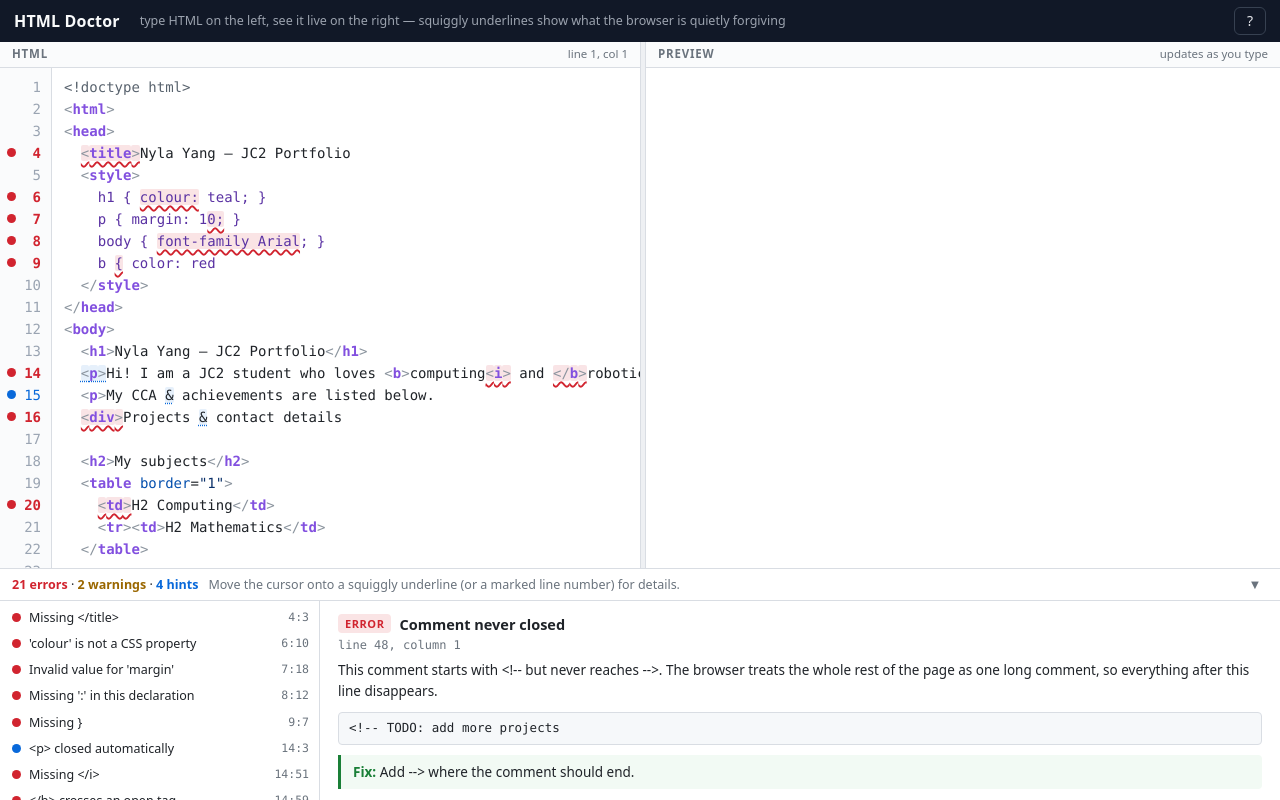
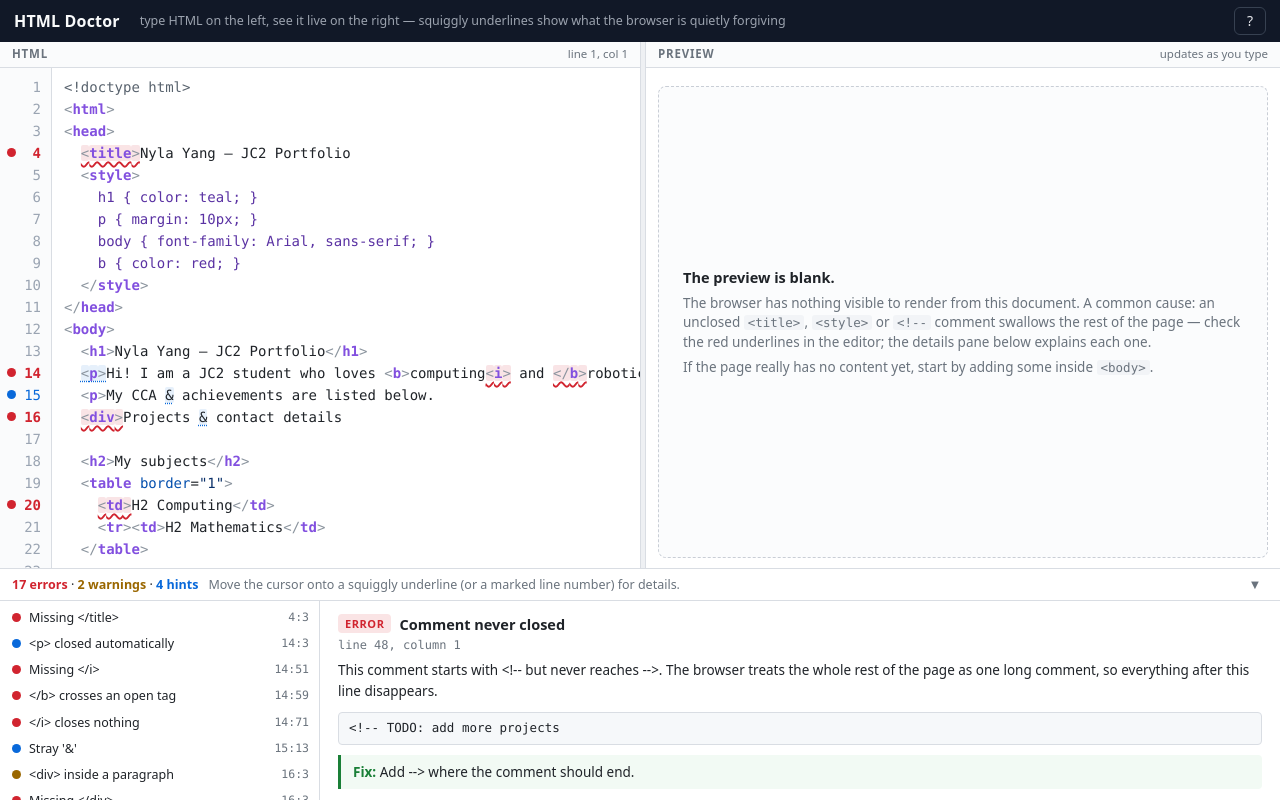
Before and after one commit to nyjc-computing/html-doctor, a plain HTML site: page index.html in a window 1280 px wide. Drawn offline with Linux system fonts and the light colour scheme.

Commit message:
HTML-only linting for now; placeholder explains a blank preview

```diff
--- a/index.html
+++ b/index.html
@@ -41,8 +41,15 @@ main{flex:1;display:flex;min-height:0;min-width:0}
 #split{flex:0 0 6px;cursor:col-resize;background:var(--bg);
   border-left:1px solid var(--line);border-right:1px solid var(--line)}
 #split:hover,#split.drag{background:#b9c6d4}
-#preview-pane{flex:1;min-width:240px;display:flex;flex-direction:column;background:var(--panel)}
+#preview-pane{flex:1;min-width:240px;display:flex;flex-direction:column;background:var(--panel);position:relative}
 #pv{flex:1;width:100%;border:0;background:#fff;min-height:0}
+#pv-empty{position:absolute;left:12px;right:12px;top:44px;bottom:10px;overflow:auto;
+  background:#fbfcfd;border:1px dashed #c9ced6;border-radius:8px;
+  display:flex;flex-direction:column;justify-content:center;gap:6px;
+  padding:14px 24px;color:var(--dim);font-size:13.5px}
+#pv-empty b{color:var(--ink);font-size:14.5px}
+#pv-empty code{font:12.5px var(--mono);background:#f2f4f7;border-radius:3px;padding:0 4px}
+#pv-empty[hidden]{display:none}
 .pane-head .note.stale{color:var(--warn);font-weight:600;animation:pulse 1.1s ease-in-out infinite}
 @keyframes pulse{0%,100%{opacity:1}50%{opacity:.4}}
 
@@ -166,6 +173,13 @@ dialog#help th{background:#f2f4f7}
   <section id="preview-pane">
     <div class="pane-head">Preview <span class="note" id="pv-note">updates as you type</span></div>
     <iframe id="pv" sandbox="allow-scripts allow-forms allow-popups allow-modals" title="HTML preview"></iframe>
+    <div id="pv-empty" hidden>
+      <b>The preview is blank.</b>
+      <span>The browser has nothing visible to render from this document. A common cause: an unclosed
+      <code>&lt;title&gt;</code>, <code>&lt;style&gt;</code> or <code>&lt;!--</code> comment swallows the
+      rest of the page — check the red underlines in the editor; the details pane below explains each one.</span>
+      <span>If the page really has no content yet, start by adding some inside <code>&lt;body&gt;</code>.</span>
+    </div>
   </section>
 </main>
 
@@ -211,21 +225,12 @@ dialog#help th{background:#f2f4f7}
       <tr><td>Unterminated <code>&lt;title&gt;</code>/<code>&lt;style&gt;</code>/<code>&lt;script&gt;</code></td><td>everything after it disappears from the page</td></tr>
       <tr><td>Stray <code>&amp;</code></td><td>write <code>&amp;amp;</code></td></tr>
     </table>
-    <h3>CSS checks (inside <code>&lt;style&gt;</code> and <code>style="…"</code>)</h3>
-    <table>
-      <tr><th>Check</th><th>Example</th></tr>
-      <tr><td>Unknown property</td><td><code>colour: red;</code></td></tr>
-      <tr><td>Invalid value</td><td><code>color: 12px;</code>, <code>float: up;</code></td></tr>
-      <tr><td>Missing unit on a length</td><td><code>margin: 10;</code> → <code>margin: 10px;</code></td></tr>
-      <tr><td>Missing <code>:</code> or <code>;</code></td><td><code>font-family Arial;</code></td></tr>
-      <tr><td>Missing <code>}</code></td><td>a rule never closed — everything after it joins that rule</td></tr>
-      <tr><td>Declarations outside a rule</td><td><code>color: red;</code> sitting above all the <code>{ }</code></td></tr>
-    </table>
     <h3>Tips</h3>
     <ul>
       <li><b>Tab</b> indents. <b>Esc</b> collapses this details pane — the ▲ button at the bottom-right brings it back.</li>
       <li>The preview re-renders automatically shortly after you stop typing — a small amber note tells you when it is momentarily out of date.</li>
       <li>The page opens pre-filled with a buggy example on purpose: move the cursor onto the underlines to diagnose it. Correct examples: <code>?example=starter</code> and <code>?example=table</code> in the address.</li>
+      <li>Only the HTML is checked for now — CSS checking arrives in a separate lesson.</li>
       <li>Only HTML 4 elements are in scope (that's the course syllabus). HTML5-only tags such as
           <code>&lt;header&gt;</code> get a warning, not an error.</li>
       <li>Elements whose closing tag HTML 4 lets you omit (<code>&lt;li&gt;</code>, <code>&lt;p&gt;</code>,
@@ -1817,11 +1822,14 @@ function update(){
     const lc = lineCol(s);
     errors.push({sev, s, e:Math.max(e, s + 1), code, title, msg, fix, line:lc.line, col:lc.col});
   };
+  const LINT_CSS = false;   /* CSS checking arrives in a separate lesson — flip to enable */
   const styleDecls = validateHtml(add);
-  for (const r of raws){
-    if (r.name === 'style') lintCssText(src.slice(r.s, r.e), r.s, add, 'style');
-  }
-  for (const d of styleDecls) lintDecls(d.val, d.base, add);
+  if (LINT_CSS){
+    for (const r of raws){
+      if (r.name === 'style') lintCssText(src.slice(r.s, r.e), r.s, add, 'style');
+    }
+    for (const d of styleDecls) lintDecls(d.val, d.base, add);
+  }
   errors.sort((a, b) => a.s - b.s);
   renderOverlay();
   renderGutter();
@@ -1837,10 +1845,36 @@ function scheduleRun(){
   runTimer = setTimeout(runPreview, 400);
 }
 function runPreview(){
-  pv.srcdoc = ta.value;
+  /* inject a tiny probe that reports whether the rendered document shows
+     anything visible — the sandbox keeps the parent from reading the frame */
+  const boot = '<scr' + 'ipt>(function(){function rpt(){try{' +
+    'var b=document.body,fr=document.querySelector("frameset>frame");' +
+    'var empty=!fr;' +
+    'if(b&&!fr){' +
+      'var txt=(b.innerText||"").replace(/\\u200b/g,"").trim();' +
+      'var media=b.querySelector("img,video,canvas,embed,object,iframe,input,textarea,select");' +
+      'empty=(txt===""&&!media);' +
+    '}' +
+    'parent.postMessage({source:"htmldoctor",empty:empty},"*");' +
+  '}catch(e){}}' +
+  'document.addEventListener("DOMContentLoaded",rpt);' +
+  'window.addEventListener("load",function(){rpt();setTimeout(rpt,600);});' +
+  '})();</scr' + 'ipt>';
+  const doc = ta.value;
+  const headM = /(<head[^>]*>)/i.exec(doc);
+  const dtM = /<!doctype[^>]*>/i.exec(doc);
+  let out;
+  if (headM) out = doc.slice(0, headM.index + headM[1].length) + boot + doc.slice(headM.index + headM[1].length);
+  else if (dtM) out = doc.slice(0, dtM.index + dtM[0].length) + boot + doc.slice(dtM.index + dtM[0].length);
+  else out = boot + doc;
+  pv.srcdoc = out;
   pvNote.textContent = 'updates as you type';
   pvNote.classList.remove('stale');
 }
+window.addEventListener('message', e => {
+  if (e.source === pv.contentWindow && e.data && e.data.source === 'htmldoctor')
+    document.querySelector('#pv-empty').hidden = !e.data.empty;
+});
 function updatePos(){
   const p = lineCol(ta.selectionStart === undefined ? 0 : ta.selectionStart);
   posEl.textContent = 'line ' + p.line + ', col ' + p.col;
@@ -1974,10 +2008,10 @@ EXAMPLES.broken =
 <head>
   <title>Nyla Yang — JC2 Portfolio
   <style>
-    h1 { colour: teal; }
-    p { margin: 10; }
-    body { font-family Arial; }
-    b { color: red
+    h1 { color: teal; }
+    p { margin: 10px; }
+    body { font-family: Arial, sans-serif; }
+    b { color: red; }
   </style>
 </head>
 <body>
@@ -2067,7 +2101,7 @@ EXAMPLES.table =
    ============================================================ */
 (function boot(){
   let initial = null;
-  try{ initial = localStorage.getItem('editor.code.v2'); }catch{}
+  try{ initial = localStorage.getItem('editor.code.v3'); }catch{}
   ta.value = initial !== null && initial !== '' ? initial : EXAMPLES.broken;
   const params = new URLSearchParams(location.search);
   if (params.get('example') && EXAMPLES[params.get('example')]){
@@ -2076,7 +2110,7 @@ EXAMPLES.table =
   let saveTimer = null;
   ta.addEventListener('input', () => {
     clearTimeout(saveTimer);
-    saveTimer = setTimeout(() => { try{ localStorage.setItem('editor.code.v2', ta.value); }catch{} }, 800);
+    saveTimer = setTimeout(() => { try{ localStorage.setItem('editor.code.v3', ta.value); }catch{} }, 800);
   });
   update();
   runPreview();
```
Also changed, not shown: 1 other file.
